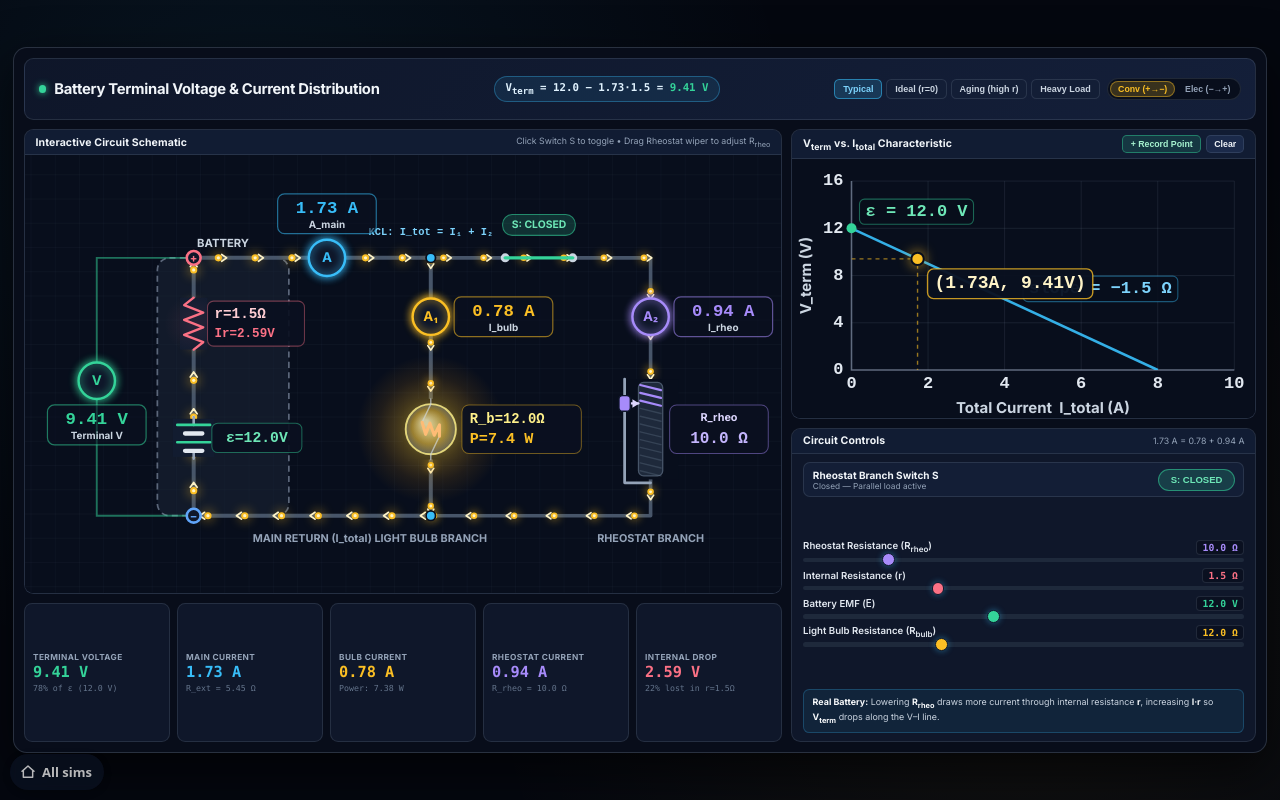
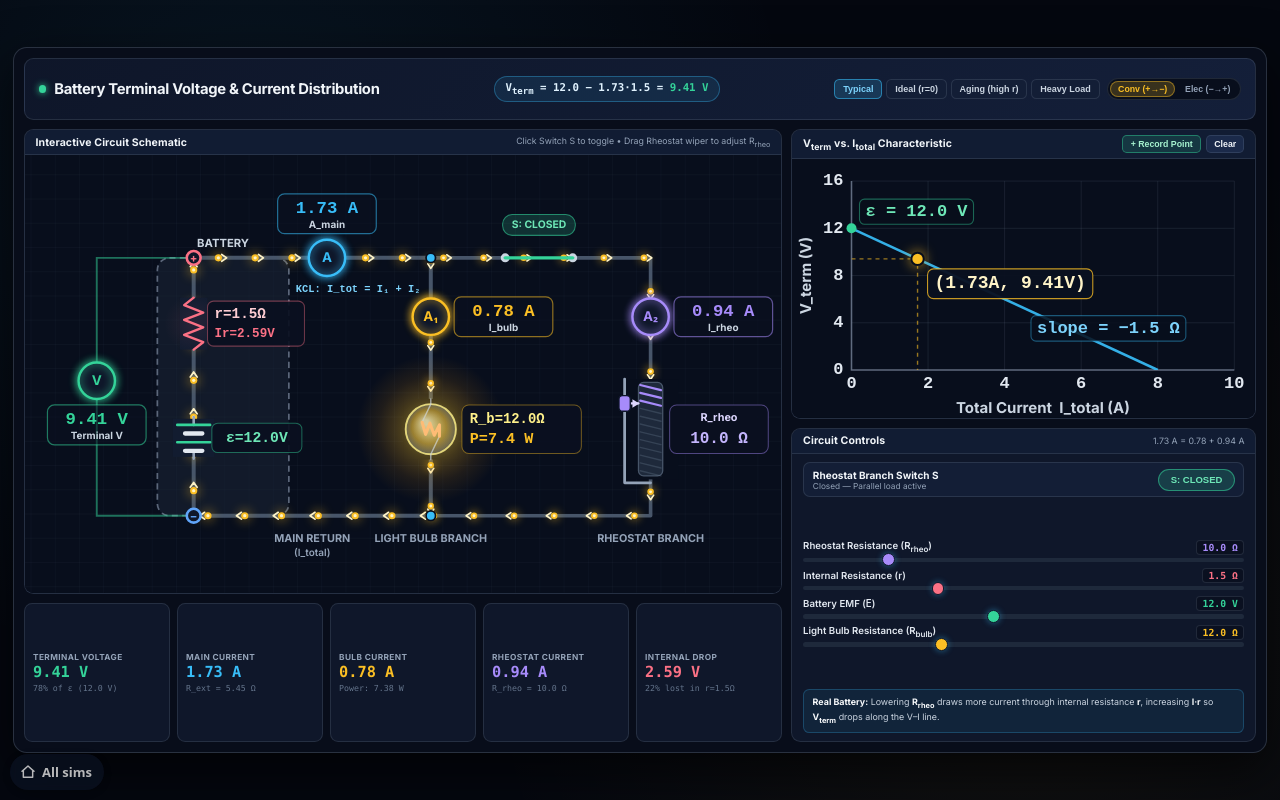
Before and after one commit to syssch/physim, a plain HTML site: page physics/electricity-and-magnetism/battery-terminal-voltage/index.html in a window 1280 px wide. Drawn offline with Linux system fonts and the light colour scheme; animation ran at ten frames a second.

Commit message:
Battery Terminal Voltage: fix overlapping labels
- Circuit: KCL note moved clear of the A_main readout; '(I_total)' on its own line
  so MAIN RETURN no longer runs into LIGHT BULB BRANCH
- Graph: operating-point tag, ε and slope labels are placed so they never overlap
- Ideal battery shows 'slope = 0 Ω' instead of '−0.0 Ω'

Co-Authored-By: Claude Opus 5.5 <noreply@anthropic.com>
Claude-Session: https://claude.ai/code/session_01M6JgWFbPkV95WZFkSptFVy

```diff
--- a/physics/electricity-and-magnetism/battery-terminal-voltage/index.html
+++ b/physics/electricity-and-magnetism/battery-terminal-voltage/index.html
@@ -1222,8 +1222,8 @@
 
         ctx.fillStyle = '#7dd3fc';
         ctx.font = '700 12px "JetBrains Mono", monospace';
-        ctx.textAlign = 'center';
-        ctx.fillText('KCL: I_tot = I₁ + I₂', GEO.bulbX, GEO.topY - 26);
+        ctx.textAlign = 'right';
+        ctx.fillText('KCL: I_tot = I₁ + I₂', GEO.bulbX - 12, GEO.topY + 40);
 
         // ---- F. BRANCH 1: LIGHT BULB ----
         drawLightBulb(ctx, GEO.bulbX, GEO.loadCenterY, state.pBulb, state.rBulb);
@@ -1242,7 +1242,10 @@
         ctx.fillStyle = '#94a3b8';
         ctx.font = '700 12.5px Inter, system-ui, sans-serif';
         ctx.textAlign = 'center';
-        ctx.fillText('MAIN RETURN (I_total)', (GEO.batX + GEO.bulbX) / 2, GEO.botY + 30);
+        ctx.fillText('MAIN RETURN', (GEO.batX + GEO.bulbX) / 2, GEO.botY + 30);
+        ctx.font = '600 11.5px Inter, system-ui, sans-serif';
+        ctx.fillText('(I_total)', (GEO.batX + GEO.bulbX) / 2, GEO.botY + 46);
+        ctx.font = '700 12.5px Inter, system-ui, sans-serif';
         ctx.fillText('LIGHT BULB BRANCH', GEO.bulbX, GEO.botY + 30);
         ctx.fillText('RHEOSTAT BRANCH', GEO.rheoX, GEO.botY + 30);
 
@@ -1795,56 +1798,70 @@
         }
         ctx.restore();
 
-        // 5. Enlarged Slope annotation pill (positioned safely inside plot)
-        const slopeText = `slope = −${state.rInt.toFixed(1)} Ω`;
+        // 5–7. Annotation pills: operating point (I, V) tag, ε intercept and slope.
+        // Their positions are chosen together so the pills never overlap each other.
+        const overlaps = (a, b) => a && b && a.x < b.x + b.w + 3 && b.x < a.x + a.w + 3 && a.y < b.y + b.h + 3 && b.y < a.y + a.h + 3;
+        const inPlot = (r) => r.x >= padL + 2 && r.x + r.w <= padL + plotW - 2 && r.y >= padT + 2 && r.y + r.h <= padT + plotH - 2;
+
+        // ε pill (fixed next to the y-intercept)
+        const emfY = toY(state.emf);
+        const emfText = `ε = ${state.emf.toFixed(1)} V`;
+        ctx.font = `700 ${annoPx}px "JetBrains Mono", monospace`;
+        const emfRect = { w: ctx.measureText(emfText).width + 12, h: annoPx * 1.48, x: padL + 8, y: 0 };
+        emfRect.y = Math.max(padT + 2, emfY - emfRect.h - 4);
+
+        // Operating point tag: try right-below, left-below, right-above, left-above
+        const cx = Math.min(padL + plotW, Math.max(padL, opX));
+        const cy = Math.min(padT + plotH, Math.max(padT, opY));
+        const tag = `(${state.iTotal.toFixed(2)}A, ${state.vTerm.toFixed(2)}V)`;
+        ctx.font = `700 ${opPx}px "JetBrains Mono", monospace`;
+        const tw = ctx.measureText(tag).width + 14;
+        const th = opPx * 1.65;
+        const tagCands = [
+          { x: cx + 10, y: cy + 10 }, { x: cx - tw - 10, y: cy + 10 },
+          { x: cx + 10, y: cy - th - 10 }, { x: cx - tw - 10, y: cy - th - 10 }
+        ].map(c => ({ x: c.x, y: c.y, w: tw, h: th }));
+        let tagRect = tagCands.find(r => inPlot(r) && !overlaps(r, emfRect)) || tagCands.find(inPlot) || tagCands[0];
+        tagRect.x = Math.min(padL + plotW - tw - 2, Math.max(padL + 4, tagRect.x));
+        tagRect.y = Math.min(padT + plotH - th - 2, Math.max(padT + 4, tagRect.y));
+
+        // Slope pill: try several points along the line, above then below it
+        const slopeText = state.rInt < 0.05 ? 'slope = 0 Ω' : `slope = −${state.rInt.toFixed(1)} Ω`;
         ctx.font = `700 ${annoPx}px "JetBrains Mono", monospace`;
         const sw = ctx.measureText(slopeText).width + 12;
         const sh = annoPx * 1.5;
-        const sx = Math.min(padL + plotW - sw - 4, Math.max(padL + 6, toX(endI * 0.56)));
-        const sy = Math.min(padT + plotH - sh - 4, Math.max(padT + 4, toY(state.emf - endI * 0.56 * state.rInt) - sh - 6));
-
-        ctx.fillStyle = 'rgba(8, 14, 28, 0.86)';
-        ctx.strokeStyle = 'rgba(56, 189, 248, 0.42)';
-        ctx.lineWidth = 1.1;
-        roundRect(ctx, sx, sy, sw, sh, 5);
-        ctx.fill();
-        ctx.stroke();
-
-        ctx.fillStyle = '#7dd3fc';
-        ctx.textAlign = 'center';
-        ctx.textBaseline = 'middle';
-        ctx.fillText(slopeText, sx + sw / 2, sy + sh / 2);
-
-        // 6. Enlarged Y-intercept (EMF) marker & pill
-        const emfY = toY(state.emf);
+        const slopeCands = [];
+        for (const f of [0.56, 0.78, 0.35, 0.9, 0.2]) {
+          const lx = toX(endI * f), ly = toY(state.emf - endI * f * state.rInt);
+          slopeCands.push({ x: lx + 6, y: ly - sh - 6, w: sw, h: sh });   // above the line
+          slopeCands.push({ x: lx + 8, y: ly + 8, w: sw, h: sh });        // below the line
+        }
+        const clampR = (r) => ({ ...r, x: Math.min(padL + plotW - r.w - 4, Math.max(padL + 6, r.x)), y: Math.min(padT + plotH - r.h - 4, Math.max(padT + 4, r.y)) });
+        const slopeRect = slopeCands.map(clampR).find(r => !overlaps(r, tagRect) && !overlaps(r, emfRect)) || clampR(slopeCands[0]);
+
+        function pill(r, text, px, fill, stroke, color, radius) {
+          ctx.fillStyle = fill;
+          ctx.strokeStyle = stroke;
+          ctx.lineWidth = 1.1;
+          roundRect(ctx, r.x, r.y, r.w, r.h, radius);
+          ctx.fill();
+          ctx.stroke();
+          ctx.font = `700 ${px}px "JetBrains Mono", monospace`;
+          ctx.fillStyle = color;
+          ctx.textAlign = 'center';
+          ctx.textBaseline = 'middle';
+          ctx.fillText(text, r.x + r.w / 2, r.y + r.h / 2);
+        }
+
+        pill(slopeRect, slopeText, annoPx, 'rgba(8, 14, 28, 0.86)', 'rgba(56, 189, 248, 0.42)', '#7dd3fc', 5);
+
         ctx.fillStyle = '#34d399';
         ctx.beginPath();
         ctx.arc(padL, emfY, 5, 0, Math.PI * 2);
         ctx.fill();
-
-        const emfText = `ε = ${state.emf.toFixed(1)} V`;
-        ctx.font = `700 ${annoPx}px "JetBrains Mono", monospace`;
-        const ew = ctx.measureText(emfText).width + 12;
-        const eh = annoPx * 1.48;
-        const ex = padL + 8;
-        const ey = Math.max(padT + 2, emfY - eh - 4);
-
-        ctx.fillStyle = 'rgba(8, 14, 28, 0.88)';
-        ctx.strokeStyle = 'rgba(52, 211, 153, 0.45)';
-        ctx.lineWidth = 1.1;
-        roundRect(ctx, ex, ey, ew, eh, 5);
-        ctx.fill();
-        ctx.stroke();
-
-        ctx.fillStyle = '#6ee7b7';
-        ctx.textAlign = 'center';
-        ctx.textBaseline = 'middle';
-        ctx.fillText(emfText, ex + ew / 2, ey + eh / 2);
-
-        // 7. Live operating point & large high-contrast coordinate pill (I, V)
-        const cx = Math.min(padL + plotW, Math.max(padL, opX));
-        const cy = Math.min(padT + plotH, Math.max(padT, opY));
-
+        pill(emfRect, emfText, annoPx, 'rgba(8, 14, 28, 0.88)', 'rgba(52, 211, 153, 0.45)', '#6ee7b7', 5);
+
+        // Live operating point marker + tag
         ctx.save();
         ctx.shadowColor = '#fbbf24';
         ctx.shadowBlur = 13;
@@ -1856,29 +1873,8 @@
         ctx.strokeStyle = '#080e1c';
         ctx.lineWidth = 2;
         ctx.stroke();
-
-        const tag = `(${state.iTotal.toFixed(2)}A, ${state.vTerm.toFixed(2)}V)`;
-        ctx.font = `700 ${opPx}px "JetBrains Mono", monospace`;
-        const tw = ctx.measureText(tag).width + 14;
-        const th = opPx * 1.65;
-        let tx = cx + 10;
-        let ty = cy + 10;
-        if (tx + tw > padL + plotW - 2) tx = cx - tw - 10;
-        if (tx < padL + 2) tx = padL + 4;
-        if (ty + th > padT + plotH - 2) ty = cy - th - 10;
-        if (ty < padT + 2) ty = padT + 4;
-
-        ctx.fillStyle = 'rgba(10, 16, 32, 0.95)';
-        ctx.strokeStyle = 'rgba(251, 191, 36, 0.78)';
         ctx.lineWidth = 1.4;
-        roundRect(ctx, tx, ty, tw, th, 6);
-        ctx.fill();
-        ctx.stroke();
-
-        ctx.fillStyle = '#fef3c7';
-        ctx.textAlign = 'center';
-        ctx.textBaseline = 'middle';
-        ctx.fillText(tag, tx + tw / 2, ty + th / 2);
+        pill(tagRect, tag, opPx, 'rgba(10, 16, 32, 0.95)', 'rgba(251, 191, 36, 0.78)', '#fef3c7', 6);
         ctx.restore();
 
         ctx.restore();
```
